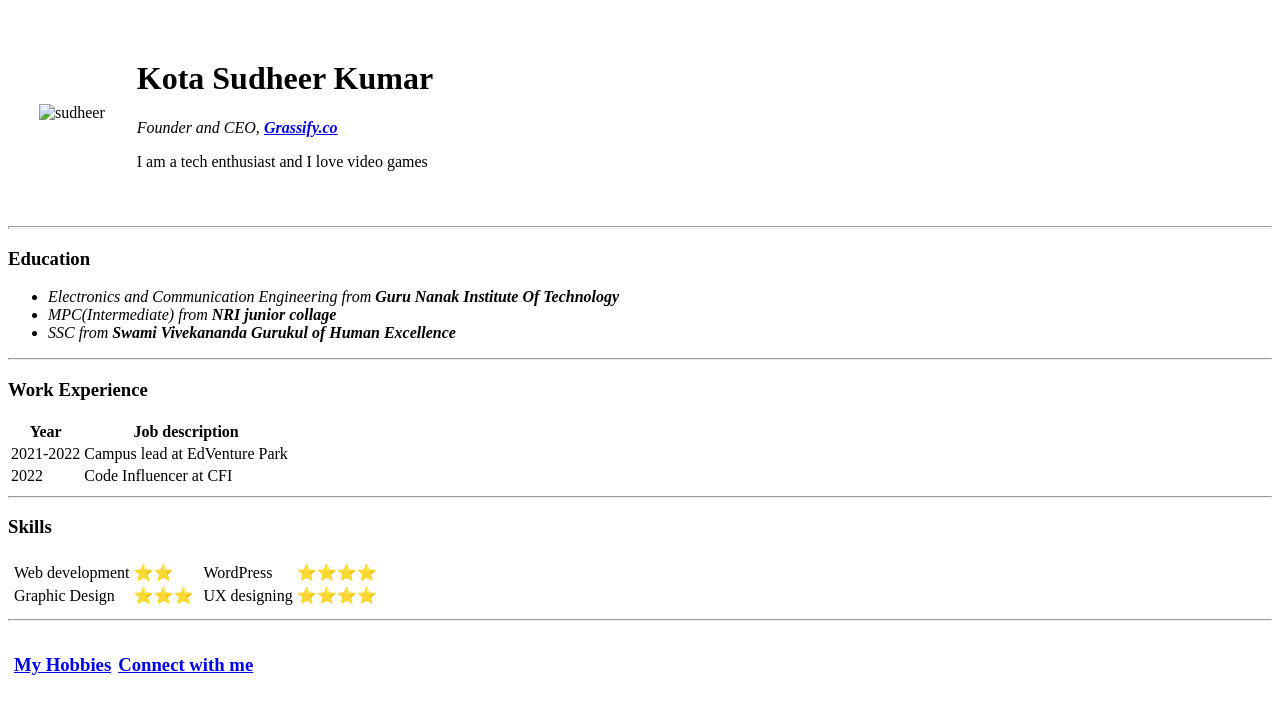
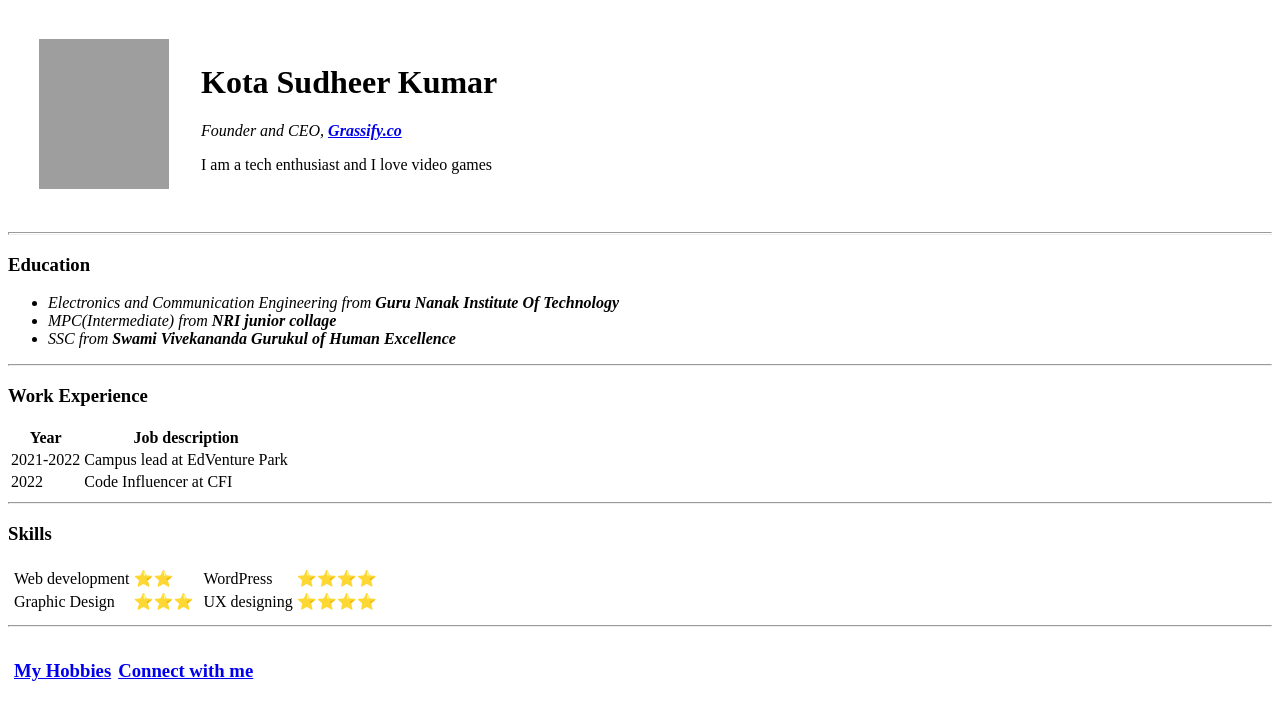
Before and after one commit to QuarkyQuo/CV, a plain HTML site: page index.html in a window 1280 px wide. Drawn offline with Linux system fonts and the light colour scheme; the site is published under a folder, as on GitHub Pages, so addresses that start at the root find nothing.

Commit message:
Update index.html

```diff
--- a/index.html
+++ b/index.html
@@ -24,7 +24,7 @@ html + ENTER/! + ENTER/html:5 + ENTER-->
         <tr>
             <td>
                 <!--Insearting image-->
-                <img src="/images/sudheer.JPG" alt="sudheer" height="150" width="130">
+                <img src="CV/images/sudheer.JPG" alt="sudheer" height="150" width="130">
             </td>
             <td>
                 <h1>Kota Sudheer Kumar</h1>
```
